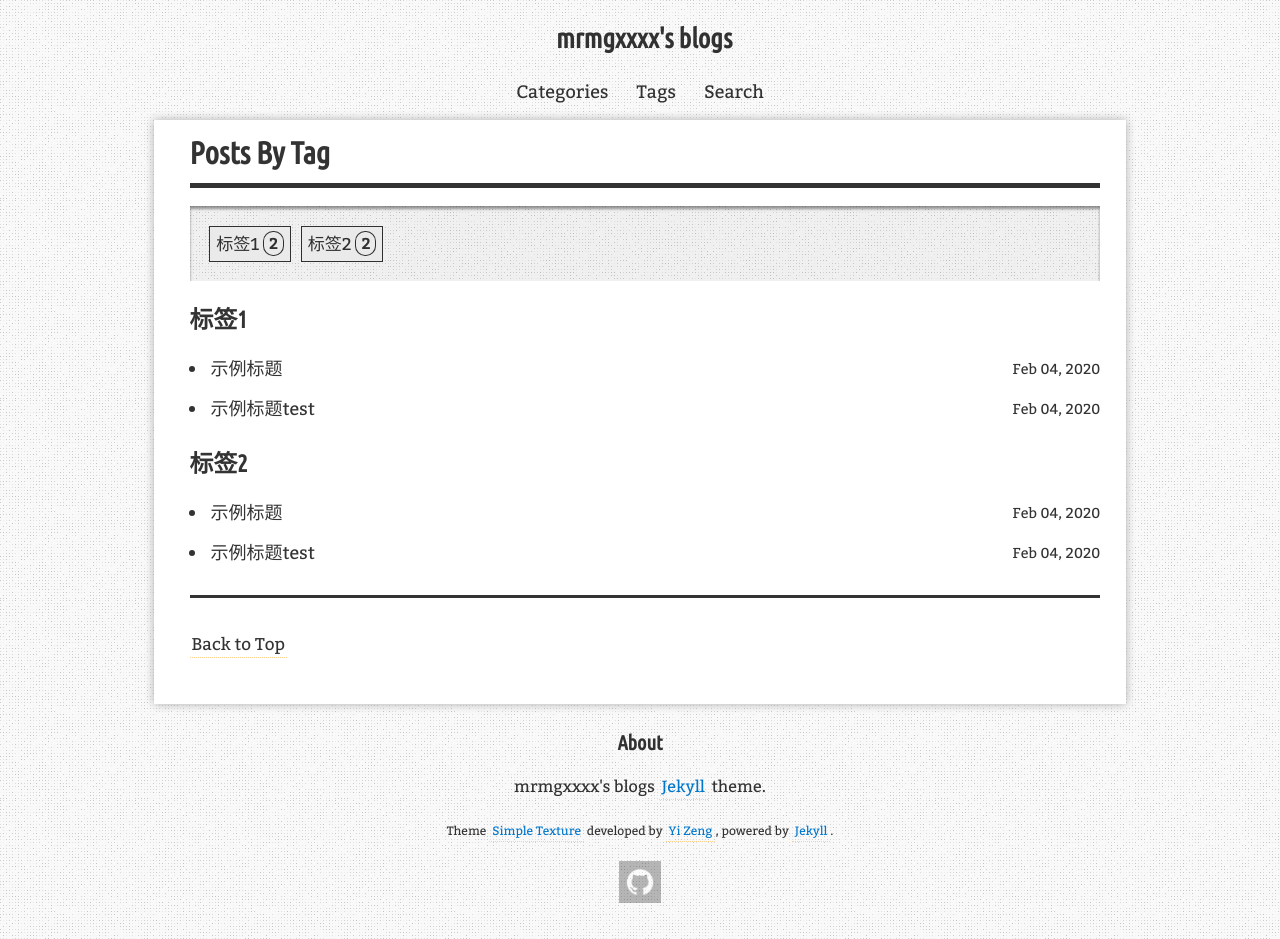
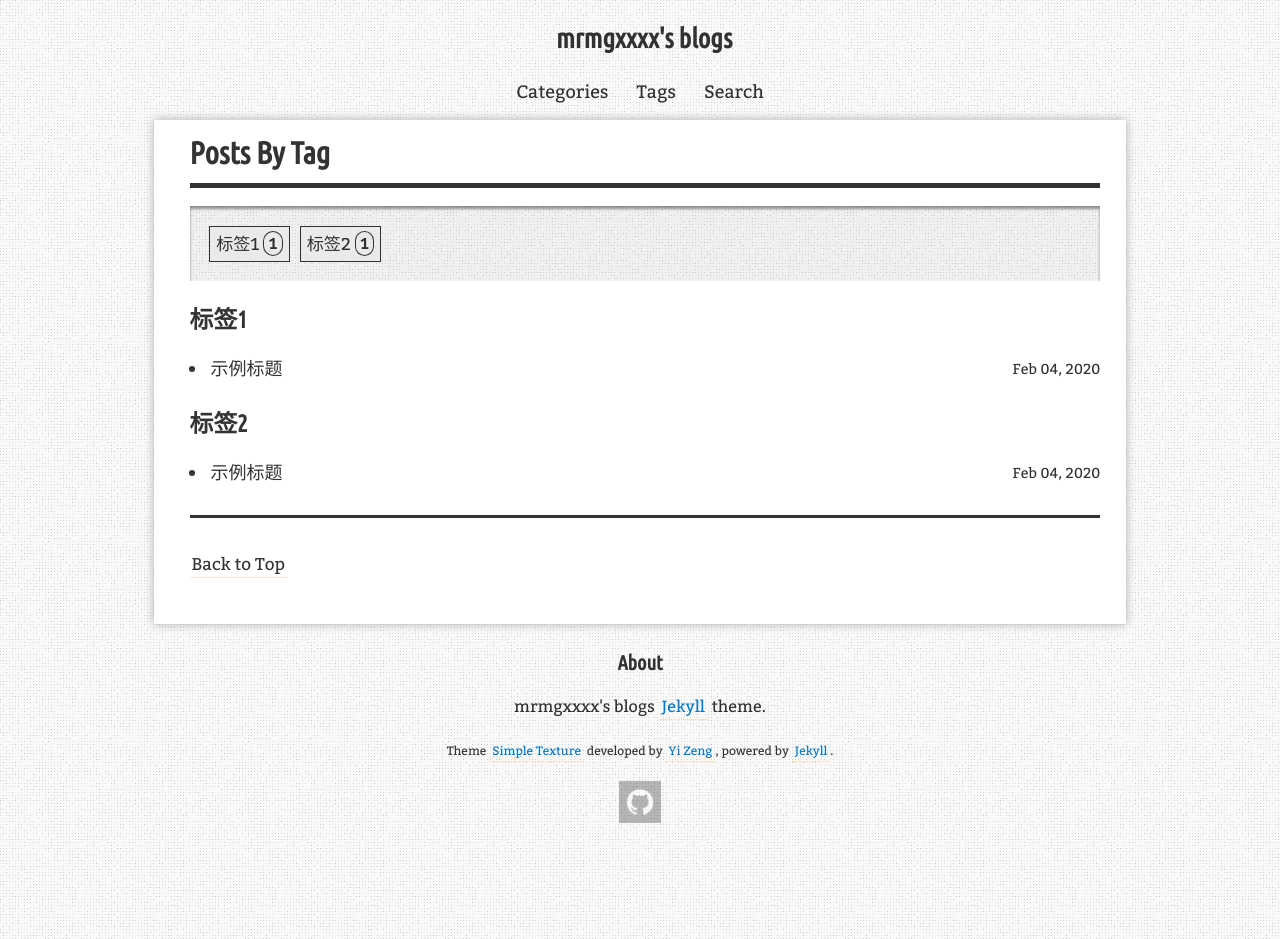
Before and after one commit to mrmgxxxx/mrmgxxxx.github.io, a Jekyll site: the page built from blog/tags/index.html, in a window 1280 px wide. Built offline with Jekyll 4.4.1, drawn with Linux system fonts in a browser that asks for light colours; comment, search, counter and statistics services are not loaded.

Commit message:
example test done

```diff
--- a/_posts/2020-02-04-example-ex.md
+++ /dev/null
@@ -1,28 +0,0 @@
----
-layout: post
-title: "示例标题test"
-description: "文章描述"
-categories: [文章种类]
-tags: [标签1, 标签2]
-redirect_from:
-  - /2020/02/04/
----
-
-> 概述.
-
-* Kramdown table of contents
-{:toc .toc}
-
-# 章节1
-
-正文
-
-~~~
-文本片段
-~~~
-
-{% highlight golang linenos=table %}
-// 代码片段
-func main() {
-}
-{% endhighlight %}
```
Also changed, not shown: _posts/2020-02-04-example.md (+0 -5 lines).
